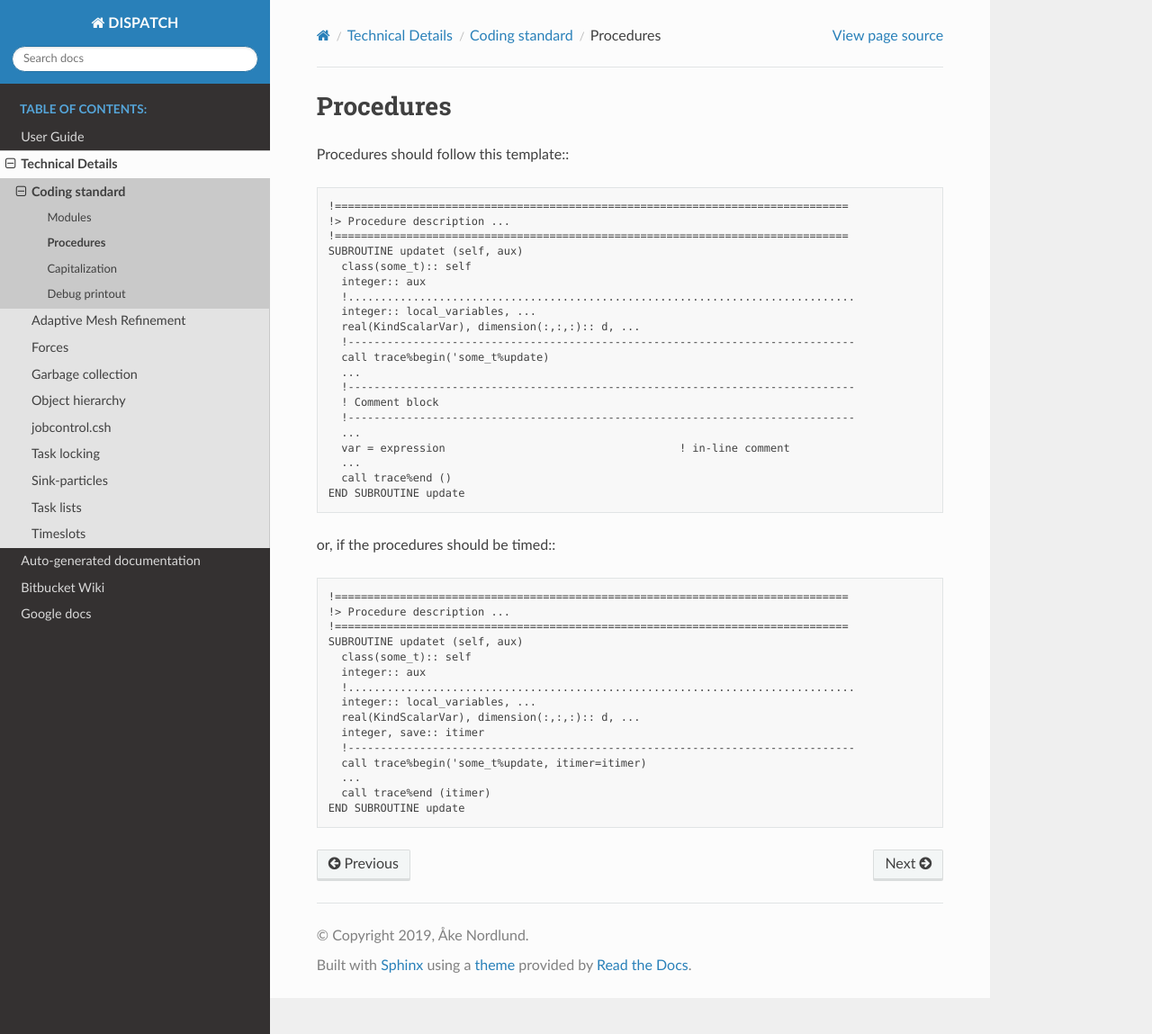
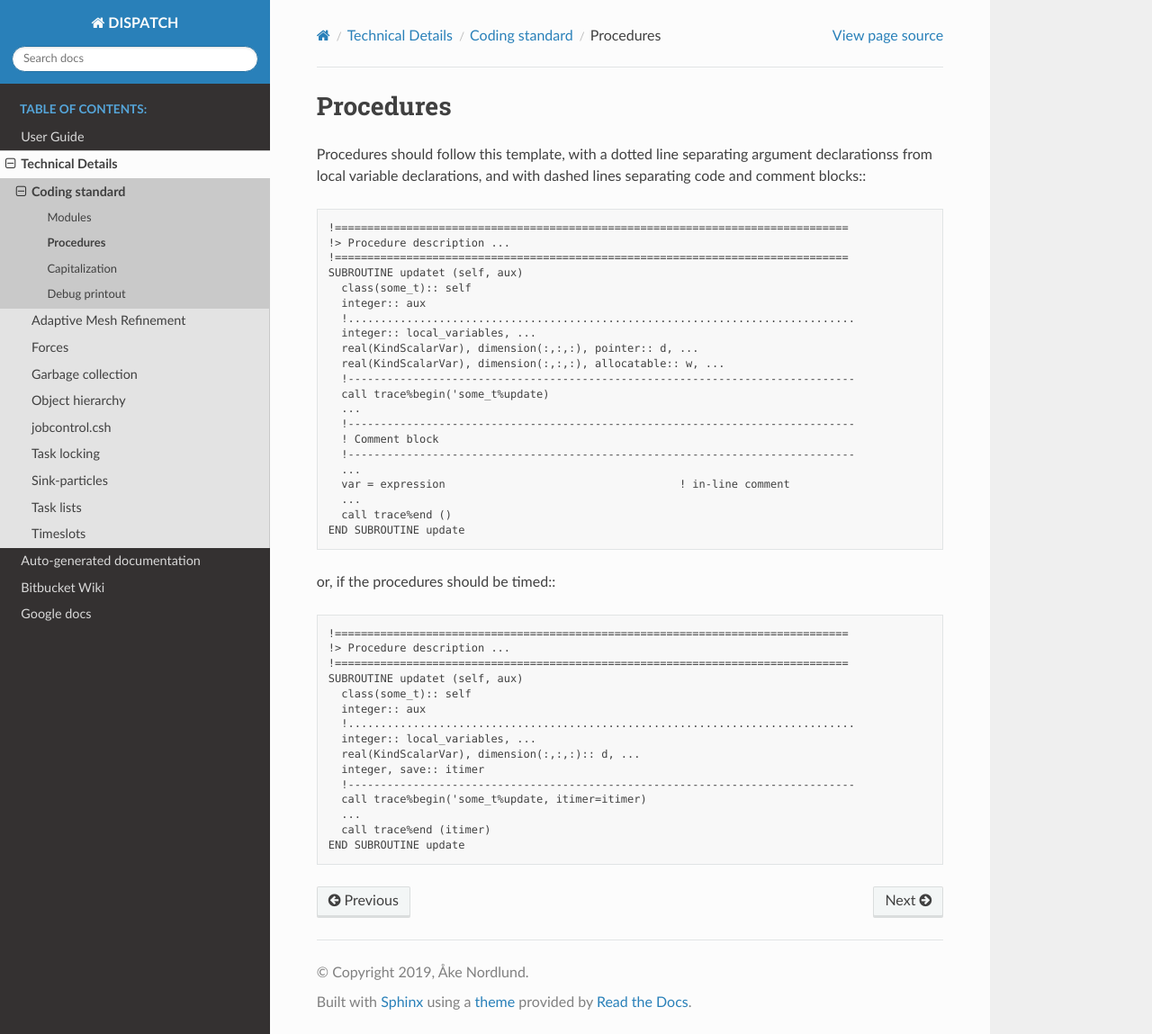
Before and after one commit to kurtsansom/dispatch, a Sphinx documentation site: the page built from docs/coding/procedures.rst, in a window 1280 px wide and 1149 px high. Shown: the whole window at 90% size. Built offline with Sphinx 7.4.7 and the Read the Docs theme 2.0.0, drawn with Linux system fonts in a browser that asks for light colours; pages that are not in the unit, such as notebooks, are missing from menus.

Commit message:
DOC procedures.rst

```diff
--- a/docs/coding/modules.rst
+++ b/docs/coding/modules.rst
@@ -13,6 +13,7 @@ Then follows ``USE`` of the modules needed, and an ``implicit none`` (that appli
 also to all proceduress in the module)::
 
     USE io_mod
+    USE kinds_mod
     USE ...
     implicit none
 
--- a/docs/coding/procedures.rst
+++ b/docs/coding/procedures.rst
@@ -1,7 +1,9 @@
 Procedures
 --------------
 
-Procedures should follow this template:::
+Procedures should follow this template, with a dotted line separating argument
+declarationss from local variable declarations, and with dashed lines separating code
+and comment blocks:::
 
   !===============================================================================
   !> Procedure description ...
@@ -11,7 +13,8 @@ Procedures should follow this template:::
     integer:: aux
     !..............................................................................
     integer:: local_variables, ...
-    real(KindScalarVar), dimension(:,:,:):: d, ...
+    real(KindScalarVar), dimension(:,:,:), pointer:: d, ...
+    real(KindScalarVar), dimension(:,:,:), allocatable:: w, ...
     !------------------------------------------------------------------------------
     call trace%begin('some_t%update)
     ...
```
